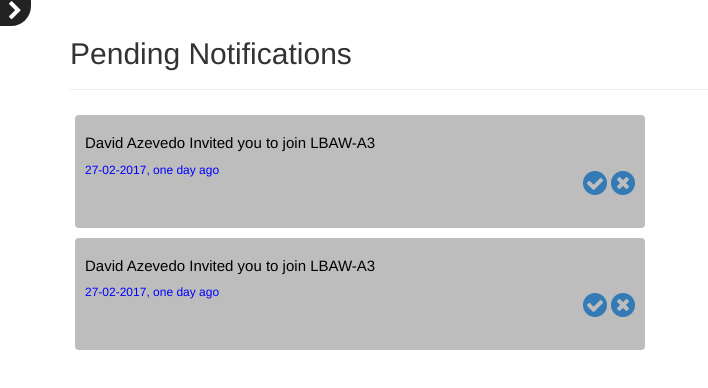
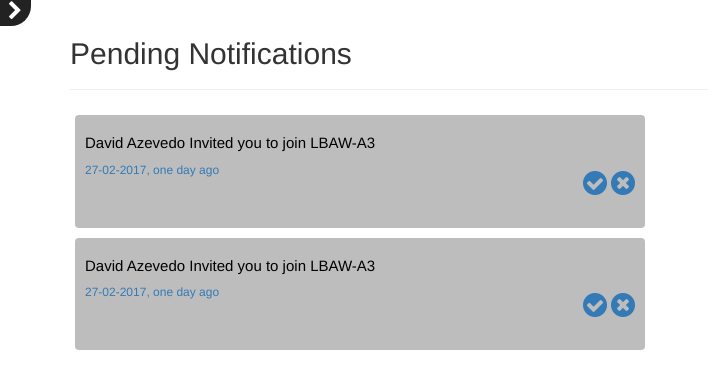
Before and after one commit to PeaceOff/FEUP-LBAW, a PHP site: page /pages/personalPage.php in a window 1280 px wide. Shown: the part 53-441 px from the top of the page, without its empty margins (0-708 px from the left). Run offline with PHP 8.4, Linux system fonts and the light colour scheme; some libraries are stand-ins or nearby versions.

Commit message:
some design improvements

```diff
--- a/css/style.css
+++ b/css/style.css
@@ -76,7 +76,7 @@ li{
 
 .item-info {
   font-size:1.2rem;
-  color: blue;
+  color: rgba(51,122,183,1.0);
 }
 
 
@@ -523,13 +523,13 @@ div.selectable:not(:target){
 /*cards */
 
 .card .cardheader-todo {
-    background: rgba(214, 224, 214, 1);
+    background: rgba(51,122,183,1.0);
     background-size: cover;
     height: 100px;
 }
 
 .card .people-envolved {
-  background: rgba(214, 224, 214, 1);
+  background: rgba(51,122,183,1.0);
   border-radius: 5%;
   padding: 5px;
 }
--- a/pages/home.php
+++ b/pages/home.php
@@ -11,7 +11,7 @@ include_once '../templates/register.php';
             <li>
                 <h1 class="h1-responsive outliner">Join the biggest project managment community</h1></li>
             <li>
-                <p><i class="fa fa-credit-card" aria-hidden="true"></i><span class="outliner"> Show some love </span><i class="fa fa-credit-card" aria-hidden="true"></i></p>
+                <h4 class="outliner">Be the first to explore</h4>
             </li>
             <li>
                 <a  href="#signIn" class="btn btn-primary btn-lg" data-toggle="modal">Login</a>
--- a/pages/personalPage.php
+++ b/pages/personalPage.php
@@ -12,7 +12,7 @@ include_once '../templates/addProject-form.php';
     <h2> Pending Notifications </h2>
   </div>
 
-  <div class="notification-item col-sm-6">
+  <div class="notification-item col-lg-6">
     <h4 class="item-title">David Azevedo Invited you to join LBAW-A3</h4>
     <p class="item-info">27-02-2017, one day ago</p>
     <div class="notification-links pull-right">
@@ -22,7 +22,7 @@ include_once '../templates/addProject-form.php';
   </div>
 
 
-  <div class="notification-item col-sm-6">
+  <div class="notification-item col-lg-6">
     <h4 class="item-title">David Azevedo Invited you to join LBAW-A3</h4>
     <p class="item-info">27-02-2017, one day ago</p>
     <div class="notification-links pull-right">
--- a/templates/assign-user-modal.php
+++ b/templates/assign-user-modal.php
@@ -12,6 +12,7 @@
            <a class="list-group-item">User C</a>
            <a class="list-group-item">User D</a>
            <a class="list-group-item">User E</a>
+
           </div>
         </div>
         <div class="modal-footer">
--- a/templates/task-card.php
+++ b/templates/task-card.php
@@ -3,6 +3,7 @@
     <div class="cardheader-todo">
       <div class="title outliner">
           Task Title
+        <h5>Category</h5>
       </div>
 
     </div>
@@ -23,7 +24,7 @@
       <a class="btn icon-link btn-primary  btn-sm" href="#">
         <i class="fa fa-pencil"></i>
       </a>
-      <a class="btn icon-link btn-warning btn-sm"  href="#">
+      <a class="btn icon-link btn-warning btn-sm"  data-toggle="modal" data-target="#assign-user-modal">
         <i class="fa fa-arrows"></i>
       </a>
       <a class="btn icon-link btn-danger btn-sm"  href="#">
```
